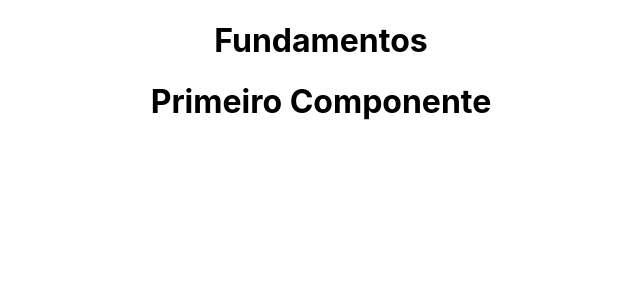
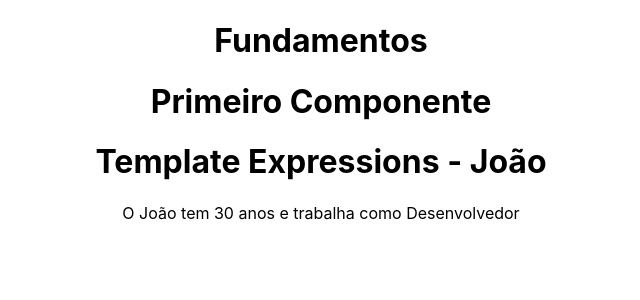
Before and after one commit to gabsbento/curso-react, a React (Create React App) app: page / in a window 1280 px wide. Shown: the top 300 px of the page, without its empty margins (319-959 px from the left). Built offline with nearby package versions, Linux system fonts and the light colour scheme.

Commit message:
:sparkles: feat: template expressions

```diff
--- a/src/App.jsx
+++ b/src/App.jsx
@@ -2,11 +2,13 @@ import "./App.css";
 
 //Components
 import FirstComponent from "./components/FirstComponent";
+import TemplateExpressions from "./components/TemplateExpressions";
 function App() {
   return (
     <div className="App">
       <h1>Fundamentos</h1>
       <FirstComponent />
+      <TemplateExpressions />
     </div>
   );
 }
--- /dev/null
+++ b/src/components/TemplateExpressions.jsx
@@ -0,0 +1,17 @@
+const TemplateExpressions = () => {
+  const name = "João";
+  const data = {
+    age: 30,
+    job: "Desenvolvedor",
+  };
+  return (
+    <div>
+      <h1>Template Expressions - {name}</h1>
+      <p>
+        O {name} tem {data.age} anos e trabalha como {data.job}
+      </p>
+    </div>
+  );
+};
+
+export default TemplateExpressions;
```
Also changed, not shown: src/components/FirstComponent.jsx (+7 -8 lines).
